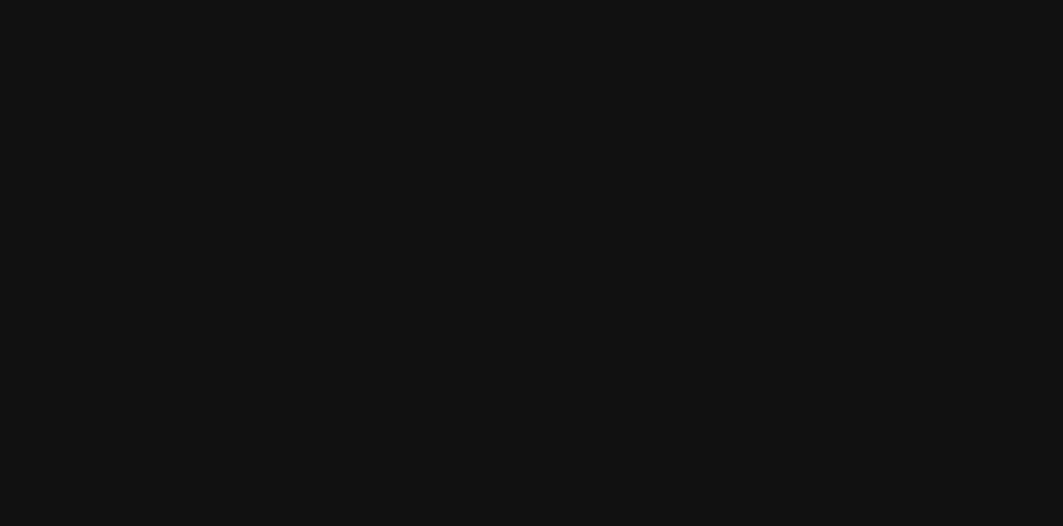
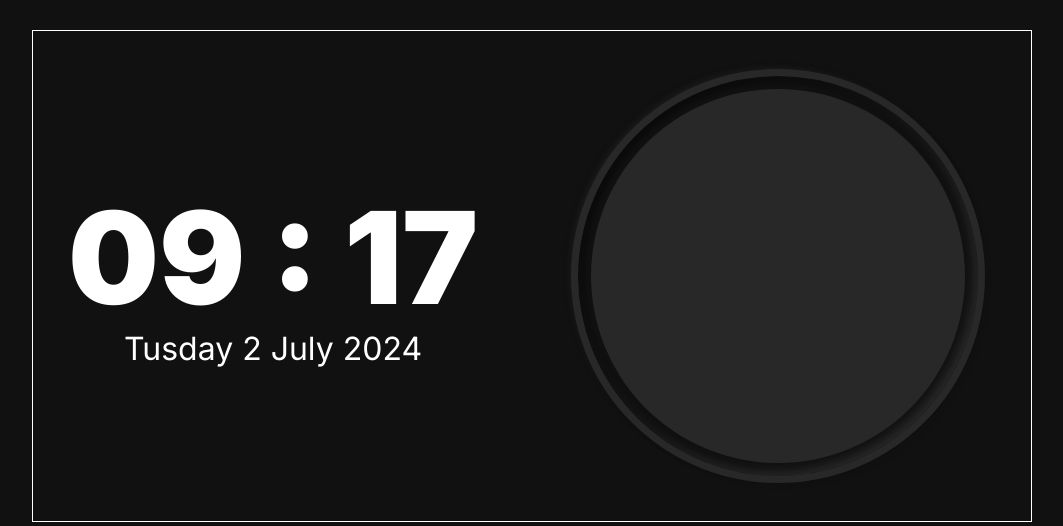
Before and after one commit to julia-retuerta/24-07-01-reloj-analogico-digital, a website built with Vite: page src/index.html in a window 1280 px wide. Shown: the whole page, without its empty margins (108-1171 px from the left). Built offline with nearby package versions, Linux system fonts and the light colour scheme; some packages are replaced by stand-ins of ours.

Commit message:
clase-02-julio

```diff
--- a/src/index.html
+++ b/src/index.html
@@ -5,10 +5,48 @@
     <!-- PON UN FAVICON!!! -->
     <link rel="icon" type="image/svg+xml" href="" />
     <meta name="viewport" content="width=device-width, initial-scale=1.0" />
-    <!-- CAMBIA EL TITLE!!! -->
-    <title>Vite Template</title>
+
+    <link rel="preconnect" href="https://fonts.googleapis.com" />
+    <link rel="preconnect" href="https://fonts.gstatic.com" crossorigin />
+    <link href="https://fonts.googleapis.com/css2?family=Inter:wght@100..900&display=swap" rel="stylesheet" />
+
+    <title>Reloj analógico digital</title>
   </head>
+
   <body>
+    <main class="main">
+      <div class="clocks-container">
+        <div class="digital-clock">
+          <div class="digital-clock__time">
+            <span class="digital-clock__hours">09</span>
+            <span class="digital-clock__colon">:</span>
+            <span class="digital-clock__minutes">17</span>
+          </div>
+
+          <div class="digital-clock__date">
+            <span class="digital-clock__week-day">Tusday</span>
+            <span class="digital-clock__day">2</span>
+            <span class="digital-clock__month">July</span>
+            <span class="digital-clock__year">2024</span>
+          </div>
+        </div>
+
+        <div class="analog-clock">
+          <div class="outer-clock-face">
+            <div class="marking marking-one"></div>
+            <div class="marking marking-two"></div>
+            <div class="marking marking-three"></div>
+            <div class="marking marking-four"></div>
+            <div class="inner-clock-face">
+              <div id="hour-hand" class="hand hour-hand"></div>
+              <div id="minute-hand" class="hand min-hand"></div>
+              <div id="second-hand" class="hand second-hand"></div>
+            </div>
+          </div>
+        </div>
+      </div>
+    </main>
+
     <script type="module" src="./js/index.js"></script>
   </body>
 </html>
--- /dev/null
+++ b/src/scss/blocks/analog-clock.scss
@@ -0,0 +1,21 @@
+.analog-clock {
+  width: 400px;
+  height: 400px;
+  padding: 0.8rem;
+  outline: 7px solid var(--grey-color);
+  border-radius: 50%;
+  box-shadow: -4px -4px 10px rgba(67, 67, 67, 0.5), inset 4px 4px 10px rgba(0, 0, 0, 0.5),
+    inset -4px -4px 10px rgba(67, 67, 67, 0.5), 4px 4px 10px rgba(0, 0, 0, 0.3);
+}
+
+.outer-clock-face {
+  width: 100%;
+  height: 100%;
+  background-color: var(--grey-color);
+  border-radius: 50%;
+}
+
+.marking {
+  width: 3px;
+  background-color: var(--light-grey);
+}
--- a/src/scss/blocks/body.scss
+++ b/src/scss/blocks/body.scss
@@ -1,7 +1,9 @@
 html {
   scroll-behavior: smooth;
 }
+
 body {
   background-color: #111;
-  font-family: sans-serif;
+  font-family: 'Inter', sans-serif;
+  color: var(--white-color);
 }
--- /dev/null
+++ b/src/scss/blocks/clocks-container.scss
@@ -0,0 +1,10 @@
+.clocks-container {
+  display: flex;
+  align-items: center;
+  gap: 100px;
+  max-width: 1000px;
+  margin-inline: auto;
+  margin-top: 30px;
+  padding: 45px 35px;
+  border: 1px solid var(--white-color);
+}
--- /dev/null
+++ b/src/scss/blocks/digital-clock.scss
@@ -0,0 +1,12 @@
+.digital-clock {
+  text-align: center;
+
+  &__time {
+    font-size: 128px;
+    font-weight: 900;
+  }
+
+  &__date {
+    font-size: 32px;
+  }
+}
--- a/src/scss/config/variables.scss
+++ b/src/scss/config/variables.scss
@@ -1,10 +1,7 @@
 :root {
-  /* Variables CSS */
-  /* escribir aquí */
   --primary-color: red;
+  --white-color: #ffffff;
+  --grey-color: #282828;
+  --light-grey: #bdbdcb;
+  --black-color: #000000;
 }
-
-/* Variables SASS */
-/* no usar estas */
-
-$primaryColor: red;
--- a/src/scss/styles.scss
+++ b/src/scss/styles.scss
@@ -3,5 +3,8 @@
 @use 'config/variables.scss';
 @use 'blocks/body.scss';
 @use 'blocks/main.scss';
+@use 'blocks/clocks-container.scss';
+@use 'blocks/digital-clock.scss';
+@use 'blocks/analog-clock.scss';
 @use 'blocks/titles.scss';
 @use 'blocks/texts.scss';
```
